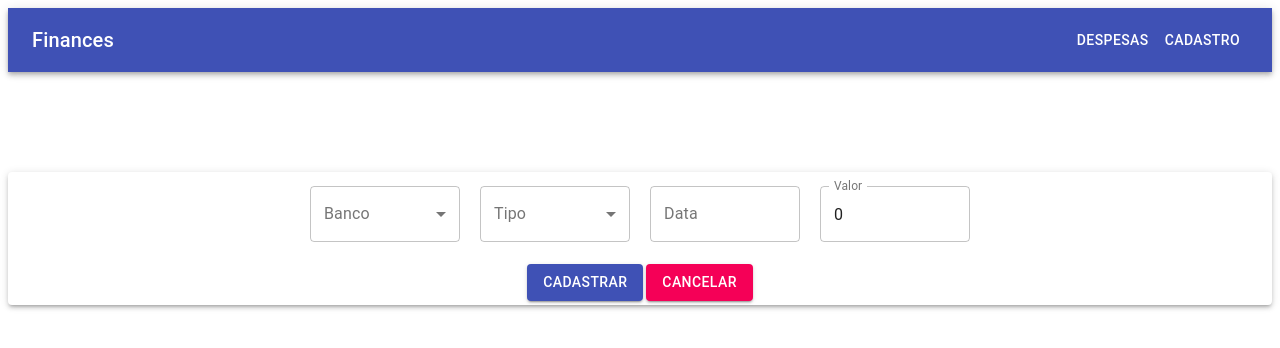
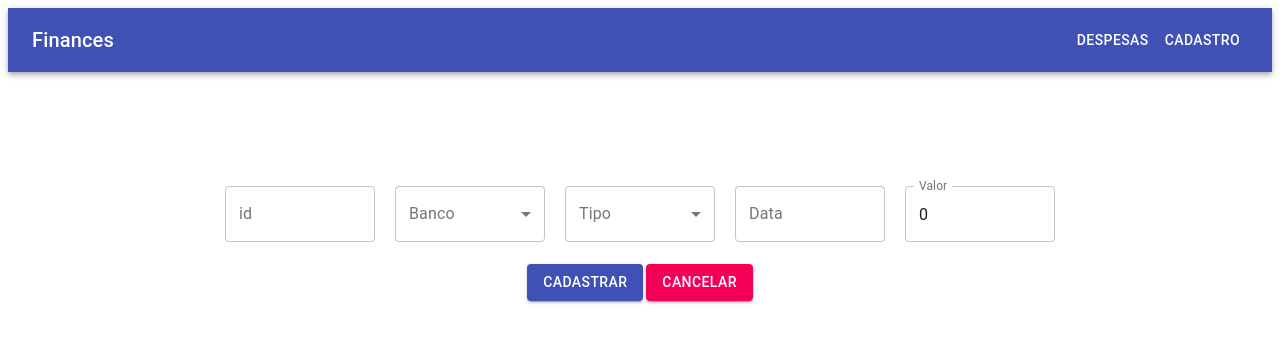
Before and after one commit to julio3266/CrudLocalStorageReact, a React (Create React App) app: page /cadastro in a window 1280 px wide. Shown: the top 348 px of the page. Built offline with nearby package versions, Linux system fonts and the light colour scheme.

Commit message:
modificações tabela

```diff
--- a/src/Components/Cadastro.jsx
+++ b/src/Components/Cadastro.jsx
@@ -66,6 +66,7 @@ class Cadastro extends React.Component {
 
 	onSubmit = event => {
 		const dados = {
+			id: this.state.id,
 			banco: this.state.banco,
 			tipo: this.state.tipo,
 			data: this.state.data,
@@ -84,7 +85,15 @@ class Cadastro extends React.Component {
 		const { typesBanks, typesExpenses } = this.state;
 
 		return (
-			<Paper elevation={3}>
+			<>
+				<Grid
+					spacing={1}
+					style={{ marginTop: 100 }}
+					container
+					direction="column"
+					justify="center"
+					alignItems="center"
+				>
 							{this.state.msgSucess && (
 							<Alert style={{ marginTop: 20 }} severity="success">
 								<AlertTitle>Cadastro Efetuado</AlertTitle>
@@ -99,16 +108,19 @@ class Cadastro extends React.Component {
 									</Alert>
 								);
 							})}
-				<div></div>
-				<Grid
-					spacing={1}
-					style={{ marginTop: 100 }}
-					container
-					direction="column"
-					justify="center"
-					alignItems="center"
-				>
-					<Grid item md={12}>
+
+					<Grid item xs={12}>
+
+						<TextField
+								style={style}
+								onChange={this.onChange}
+								name="id"
+								value={this.state.id}
+								label="id"
+								variant="outlined"
+							/>
+
+
 						<FormControl style={style} variant="outlined">
 							<InputLabel>Banco</InputLabel>
 							<Select
@@ -124,6 +136,7 @@ class Cadastro extends React.Component {
 									))}
 							</Select>
 						</FormControl>
+
 
 						<FormControl style={style} variant="outlined">
 							<InputLabel>Tipo</InputLabel>
@@ -172,9 +185,12 @@ class Cadastro extends React.Component {
 								Cancelar
 							</Link>
 						</Button>
+
 						</Grid>
 				</Grid>
-			</Paper>
+				</>
+
+
 		);
 	}
 }
--- a/src/Components/NavBar.jsx
+++ b/src/Components/NavBar.jsx
@@ -4,9 +4,7 @@ import { Link } from "react-router-dom";
 export default function NavBar() {
 	return (
 		<div>
-			{/*<AppBar position="state"> */}
-			{/** comentei por que está dando erro no console */}
-			<AppBar position="state">
+			<AppBar position="static">
 				<Toolbar>
 					<Typography style={{ flexGrow: 1 }} variant="h6">
 						Finances
--- a/src/Components/Tabela.jsx
+++ b/src/Components/Tabela.jsx
@@ -1,12 +1,14 @@
 import React, { Component } from "react";
 import {
+	Grid,
 	Paper,
 	Table,
 	TableHead,
 	TableCell,
 	TableBody,
 	TableRow,
-	IconButton
+	IconButton,
+	TableContainer,
 } from "@material-ui/core";
 import DeleteIcon from '@material-ui/icons/Delete';
 import EditIcon from '@material-ui/icons/Edit';
@@ -26,16 +28,28 @@ export default class Tabela extends Component {
 		const dados = this.dados.getDados();
 		this.setState({ dados });
 	}
+
 	render() {
 		return (
-			<Table style={{ marginTop: 30 }} component={Paper}>
+
+		<TableContainer size="small">
+			<Table size="small" style={{ marginTop: 30,  flexGrow: 2 }} component={Paper} >
 					<TableHead>
 						<TableRow>
+							<TableCell  size="medium" align="center">
+								id
+							</TableCell>
 							<TableCell size="medium" align="center">
 								Banco
 							</TableCell>
 							<TableCell size="medium" align="center">
+								Valor
+							</TableCell>
+							<TableCell size="medium" align="center">
 								Tipo de despesa
+							</TableCell>
+							<TableCell size="medium" align="center">
+								Valor
 							</TableCell>
 							<TableCell size="medium" align="center">
 								Data
@@ -45,23 +59,35 @@ export default class Tabela extends Component {
 							</TableCell>
 						</TableRow>
 					</TableHead>
+
 					<TableBody>
 						{this.state.dados &&
 							this.state.dados.map((dado, index) => {
 								return (
 									<TableRow key={dado.banco + index}>
 										<TableCell size="medium" align="center">
+											{dado.id}
+										</TableCell>
+										<TableCell size="medium" align="center">
 											{dado.banco}
+										</TableCell>
+										<TableCell size="medium" align="center">
+											{dado.valor}
 										</TableCell>
 										<TableCell size="medium" align="center">
 											{dado.tipo}
 										</TableCell>
+
+										<TableCell size="medium" align="center">
+											{dado.valor}
+										</TableCell>
 										<TableCell size="medium" align="center">
 											{dado.data}
 										</TableCell>
+
 										<TableCell size="medium" align="center">
 											<IconButton aria-label="delete" >
-											<DeleteIcon fontSize="small" />
+												<DeleteIcon  fontSize="small" />
 											</IconButton>
 											<IconButton aria-label="edit">
 												<EditIcon fontSize="small" />
@@ -72,6 +98,9 @@ export default class Tabela extends Component {
 							})}
 					</TableBody>
 				</Table>
+			</TableContainer>
+
+
 		);
 	}
 }
--- a/src/Storage/cadastroService.js
+++ b/src/Storage/cadastroService.js
@@ -8,9 +8,13 @@ export function ErroValidacao(errors){
 export default class cadastroService{
     validar = (dado) => {
         const errors = []
+        if(!dado.id){
+            errors.push('Campo ID obrigatório!')
+        }
         if(!dado.banco){
             errors.push('Campo banco obrigatório!')
         }
+
         if(!dado.tipo){
             errors.push('Campo tipo obrigatório!')
         }
```
Lines whose indentation alone changed are shown as unchanged.
